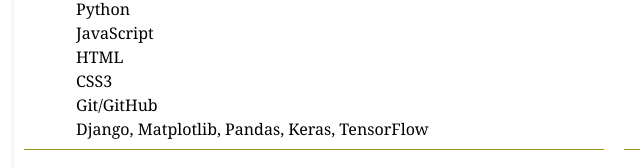
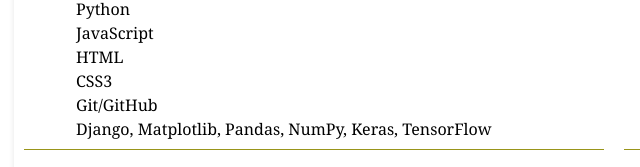
Before and after one commit to HungryVovka/VladimirRukavishnikovCV, a plain HTML site: page index.html in a window 1280 px wide. Shown: the part 1734-1901 px from the top of the page, 26-666 px from the left. Drawn offline with Linux system fonts and the light colour scheme.

Commit message:
feat: add info

```diff
--- a/index.html
+++ b/index.html
@@ -88,7 +88,7 @@
                <li>HTML</li>
                <li>CSS3</li>
                <li>Git/GitHub</li>
-               <li>Django, Matplotlib, Pandas, Keras, TensorFlow</li>
+               <li>Django, Matplotlib, Pandas, NumPy, Keras, TensorFlow</li>
             </ul>
          </section>
          <section id="code">
```
